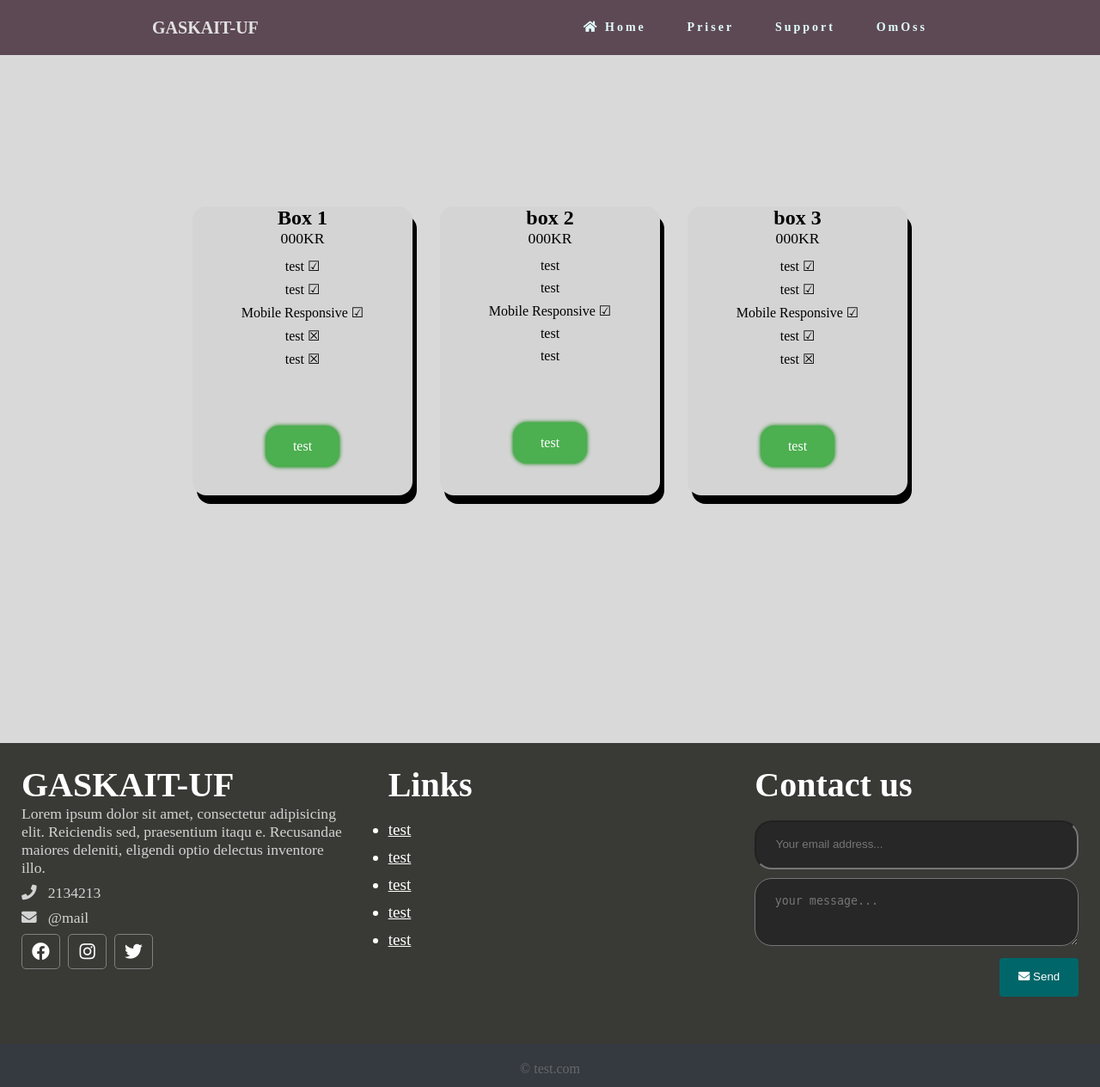
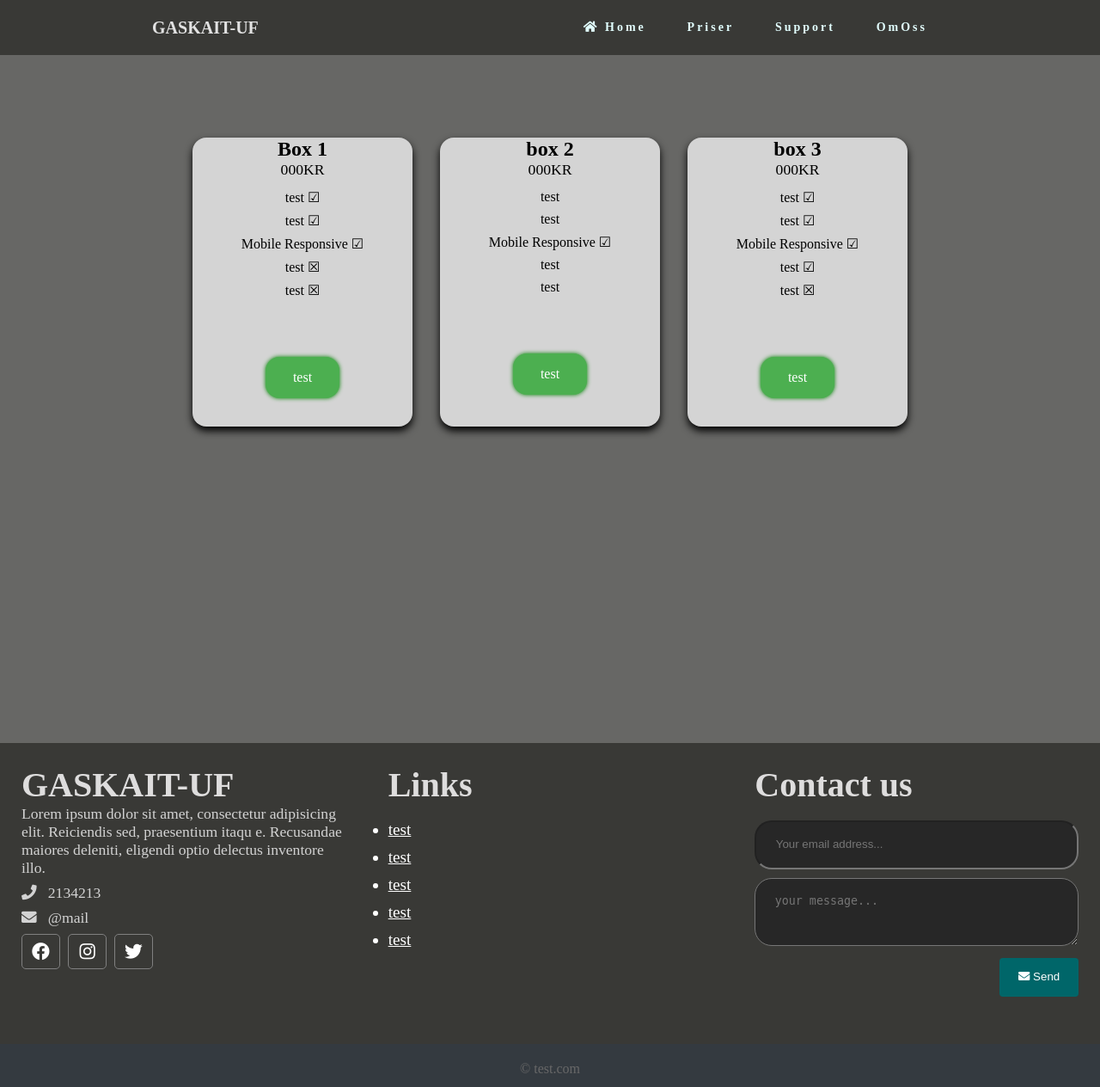
Before and after one commit to Simonbackman/GASKAIT-UF, a PHP site: page /priser.php in a window 1280 px wide. Shown: the whole page at 86% size. Run offline with PHP 8.4, Linux system fonts and the light colour scheme; some libraries are stand-ins or nearby versions.

Commit message:
Add files via upload

```diff
--- a/Priser.php
+++ b/Priser.php
@@ -7,7 +7,7 @@
     <meta name="viewport" content="width=device-width, initial-scale=1">
     <link rel="stylesheet" href="https://cdnjs.cloudflare.com/ajax/libs/font-awesome/4.7.0/css/font-awesome.min.css">
     <title>GASKA IT</title>
-    <script src="js.js" async></script>
+    <script src="javascript/js.js" async></script>
 </head>
 <body>
 
--- a/Support.php
+++ b/Support.php
@@ -7,7 +7,7 @@
     <link rel="stylesheet" href="https://use.fontawesome.com/releases/v5.8.1/css/all.css" integrity="sha384-50oBUHEmvpQ+1lW4y57PTFmhCaXp0ML5d60M1M7uH2+nqUivzIebhndOJK28anvf" crossorigin="anonymous"/>
     <meta name="viewport" content="width=device-width, initial-scale=1">
     <link rel="stylesheet" href="https://cdnjs.cloudflare.com/ajax/libs/font-awesome/4.7.0/css/font-awesome.min.css">
-    <script src="js.js" async></script>
+    <script src="javascript/js.js" async></script>
 </head>
 <body>
 
--- a/css/style.css
+++ b/css/style.css
@@ -8,10 +8,10 @@ html, body{
 }
 article{
     min-height: 100%;
-}
-article{
-    height: 50em;
-    background-color: #d9d9d9;
+    height: auto;
+/*    height: 50em;*/
+/*    background-color: #d9d9d9;*/
+    background-color: #676765;
     display: flex;
 }
 nav {
@@ -19,25 +19,22 @@ nav {
     justify-content: space-around;
     align-items: center;
     min-height: 8vh;
-    background-color: #5D4954;
+/*  background-color: #5D4954;*/
+    background-color: #393936;
 }
-
 .logo {
     color: rgb(226, 226, 226);
     text-transform: uppercase;
     font-size: 20px;
 }
-
 .nav-links {
     display: flex;
     justify-content: space-around;
     width: 35%;
 }
-
 .nav-links li {
     list-style: none;
 }
-
 .nav-links a {
     color: rgb(226, 266, 266);
     text-decoration: none;
@@ -45,11 +42,9 @@ nav {
     font-weight: bold;
     font-size: 14px;
 }
-
 .burger {
     display: none;
 }
-
 .burger div {
     width: 25px;
     height: 3px;
@@ -63,7 +58,6 @@ nav {
     .nav-links {
         width: 50%;
     }
-
 }
 /* Mobile */
 @media screen and (max-width:768px) {
@@ -109,17 +103,14 @@ nav {
 .toggle .line1 {
     transform: rotate(-45deg) translate(-5px, 6px);
 }
-
 .toggle .line2 {
     opacity: 0;
 }
-
 .toggle .line3 {
     transform: rotate(45deg) translate(-5px, -6px);
 }
 
                 /*Priser.php*/
-
 .main {
     justify-content: center;
 }
@@ -127,14 +118,14 @@ nav {
     display: flex;
     flex-direction: row;
     justify-content: center;
-            margin-top: 10em;
+    margin-top: 5em;
     text-align: center;
 }
 .box1{
     height: 21em;
     width: 16em;
     background-color: #d4d4d4;
-            box-shadow: 5px 10px #000000;
+    box-shadow: 0px 5px 10px #000000;
     margin: 1em;
     border-radius: 1em;
 }
@@ -142,7 +133,7 @@ nav {
     height: 21em;
     width: 16em;
     background-color: #d4d4d4;
-            box-shadow: 5px 10px #000000;
+    box-shadow: 0px 5px 10px #000000;
     margin: 1em;
     border-radius: 1em;
 }
@@ -150,7 +141,7 @@ nav {
     height: 21em;
     width: 16em;
     background-color: #d4d4d4;
-            box-shadow: 5px 10px #000000;
+    box-shadow: 0px 5px 10px #000000;
     margin: 1em;
     border-radius: 1em;
 }
@@ -162,7 +153,6 @@ nav {
         align-items: center;
     }
 }
-
 .package_name{
 
 }
@@ -192,12 +182,14 @@ nav {
     padding: 4px 10px;
 }
 
-
 /* OmOss.php*/
 
 #OmOss_div{
     border: 1px solid red;
     margin: 1%;
+}
+.OmOss, p a{
+    color:inherit;
 }
 
 #members{
@@ -242,7 +234,7 @@ footer .footer-content .footer-section{
     padding: 25px;
 }
 .footer .footer-content, h3{
-    color: white;
+    color: #dedddd;
 }
 .footer .footer-content .about .contact, p{
     display: block;
@@ -291,8 +283,8 @@ footer .footer-content .footer-section{
 }
 .text-input:focus, .contact-input:focus {
     background: #121212;
+    outline: none !important;
 }
-
 .btn{
     padding: .7rem 1.3rem;
     line-height: 1.3rem;
--- a/index.php
+++ b/index.php
@@ -8,7 +8,7 @@
     <link rel="stylesheet" href="https://use.fontawesome.com/releases/v5.8.1/css/all.css" integrity="sha384-50oBUHEmvpQ+1lW4y57PTFmhCaXp0ML5d60M1M7uH2+nqUivzIebhndOJK28anvf" crossorigin="anonymous"/>
     <meta name="viewport" content="width=device-width, initial-scale=1">
     <link rel="stylesheet" href="https://cdnjs.cloudflare.com/ajax/libs/font-awesome/4.7.0/css/font-awesome.min.css">
-    <script src="js.js" async></script>
+    <script src="javascript/js.js" async></script>
 </head>
 
 <body>
--- /dev/null
+++ b/javascript/js.js
@@ -0,0 +1,21 @@
+const navSlide = () => {
+    const burger = document.querySelector('.burger');
+    const nav = document.querySelector('.nav-links');
+    const navLinks = document.querySelectorAll('.nav-links li');
+
+    burger.addEventListener('click', () => {
+        nav.classList.toggle('nav-active');
+
+
+        navLinks.forEach((link, index) => {
+           if(link.style.animation) {
+                link.style.animation = '';
+           }
+           else {
+               link.style.animation = `navLinkFade 0.5s ease forward ${index / 7 + 0.5}s`;
+            }
+        });
+        burger.classList.toggle('toggle');
+    });
+}
+navSlide();
```
Also changed, not shown: OmOss.php (+4 -4 lines). Lines whose indentation alone changed are shown as unchanged.
